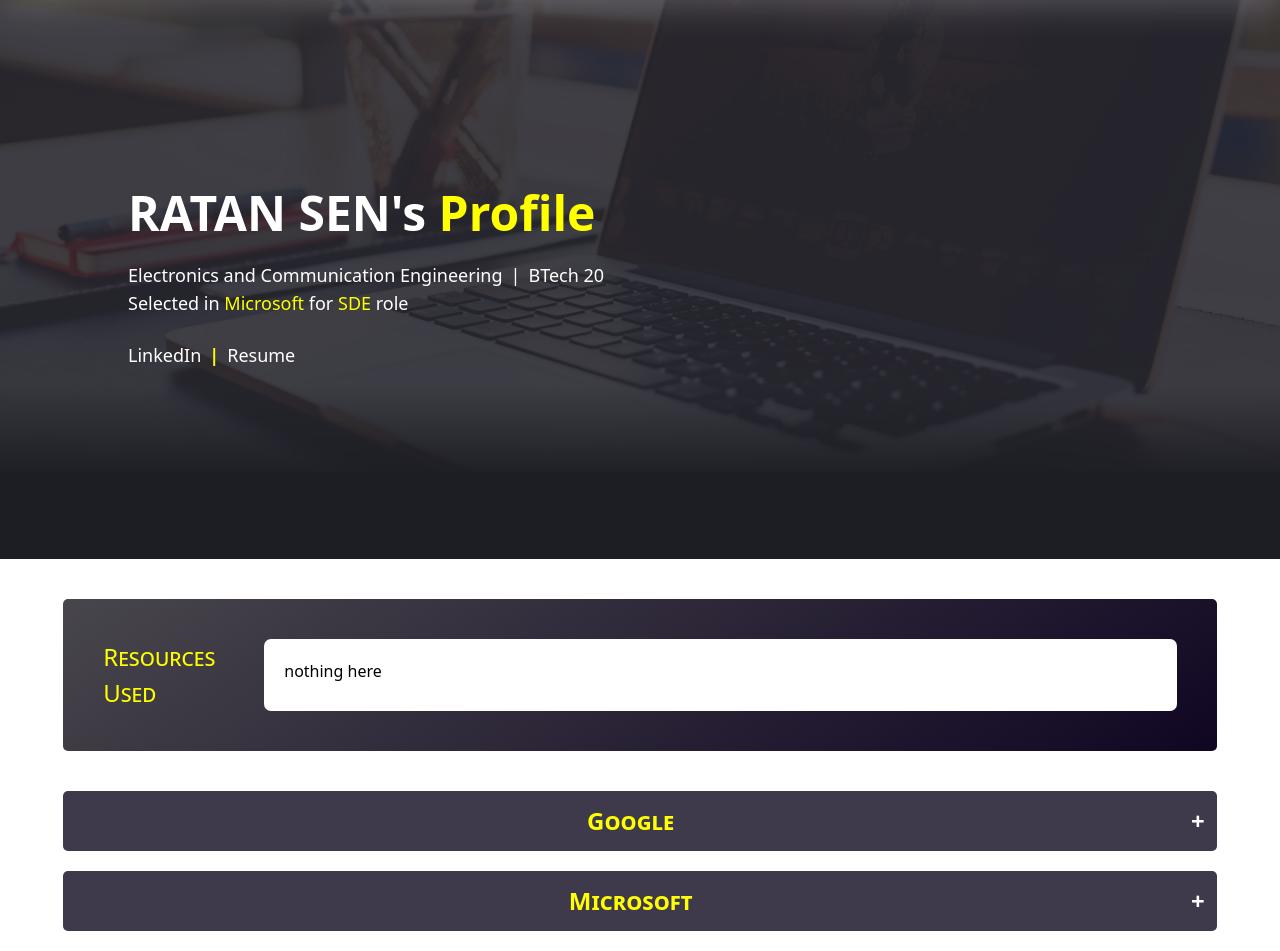
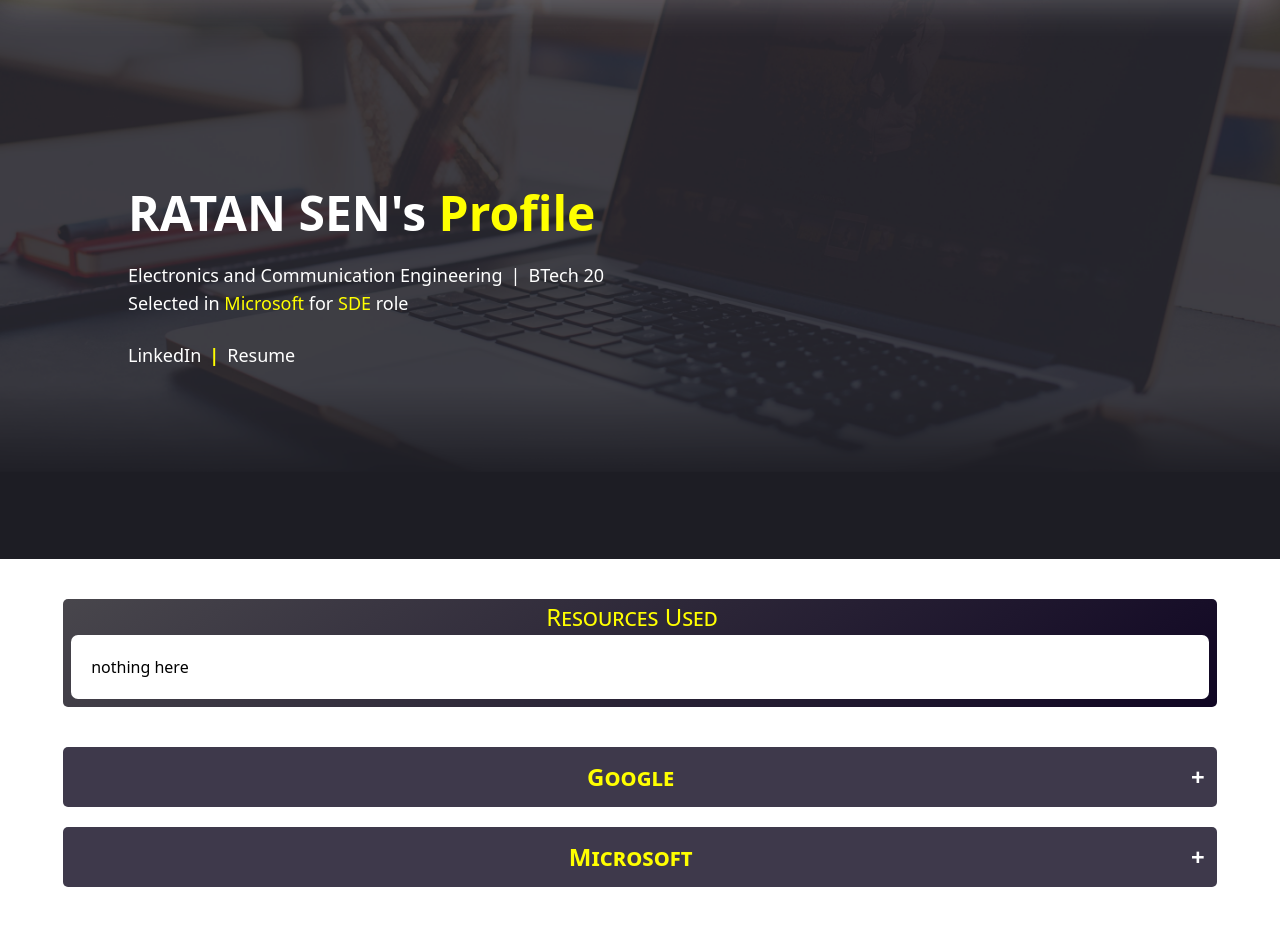
Before and after one commit to jayantjaiswal100/Cepstrum, a Django app: page /cepstrum/inplex/5 in a window 1280 px wide. Shown: the part 171-1122 px from the top of the page. After the commit the page ends 1058 px from the top, so only its background shows below. Run offline with Django 3.2, Linux system fonts and the light colour scheme; a user stored in the database is signed in; data comes from the database, SQL or seed files in the repository; parts of the project's set-up code (start-up, migrations or seed data) failed here and were passed over; some libraries are stand-ins or nearby versions.

Commit message:
ui change

```diff
--- a/inplex/templates/inplex/detail.html
+++ b/inplex/templates/inplex/detail.html
@@ -95,20 +95,26 @@
 
     .resources {
         display: flex;
-        flex-direction: row;
+        flex-direction: column;
         justify-content: space-between;
         background: linear-gradient(326deg, rgba(16, 6, 35, 1) 0%, rgb(72, 70, 76) 100%);
         font-weight: 500;
         font-size: 1.2rem;
         color: #fff;
-        padding: 5vh;
+    padding: 1vh 1vh;
+    padding-top:0 ;
         margin-top: 5vh;
         margin-bottom: 5vh;
         margin-left: 3vh;
         margin-right: 3vh;
 border-radius: 5px;
     }
-
+.round_detail{
+    display: flex;
+    width: 100%;
+    justify-content: space-evenly;
+    padding:2vh 0vw 1.5vh 0vw ;
+}
     .resources_container {
         background-color: white;
         border-radius: 7px;
@@ -219,6 +225,9 @@ border-radius: 5px;
     transition: max-height 0.2s ease-out;
 
 }
+.desc p{
+    font-weight: 400;
+}
 .active1:after {
         content: "\2212";
     }
@@ -275,18 +284,16 @@ border-radius: 5px;
                     {% if i.experience1 != "" %}
                     <div class="resources">
                         <div class="round_detail">
-                            <div style="color: yellow;" class="font-size">Round 1:</div>
-                            <div class="font-size">Round Type:
-                        </div>
-                        <div style="color: yellow;" class="font-size">{{i.roundtype1}}</div>
-                        <div class="font-size">Difficulty type:
-                    </div>
-                    <div style="color: yellow;" class="font-size">{{i.difficulty1}}</div>
+                            <div style="color: yellow;" class="font-size">Round 1</div>
+
+                            <div  class="font-size" style="font-weight: 200;">Type: <span style="font-weight: 700;">{{i.roundtype1}}</span></div>
+
+                            <div  class="font-size" style="font-weight: 200;"> Difficulty: <span  style="font-weight: 700;">{{i.difficulty1}}</span></div>
                 </div>
 
 
                 <div class="desc font-size">
-                    <b> Experience:</b>
+
                     {{i.experience1|safe}}
                 </div>
             </div>
@@ -294,18 +301,16 @@ border-radius: 5px;
             {% if i.experience2 != "" %}
             <div class="resources">
                 <div class="round_detail">
-                    <div style="color: yellow;" class="font-size">Round 2:</div>
-                    <div class="font-size">Round Type:
-                </div>
-                <div style="color: yellow;" class="font-size">{{i.roundtype2}}</div>
-                <div class="font-size">Difficulty type:
-            </div>
-            <div style="color: yellow;" class="font-size">{{i.difficulty2}}</div>
+                    <div style="color: yellow;" class="font-size">Round 2</div>
+
+                <div  class="font-size" style="font-weight: 200;">Type: <span style="font-weight: 700;">{{i.roundtype2}}</span></div>
+
+            <div  class="font-size" style="font-weight: 200;"> Difficulty: <span  style="font-weight: 700;">{{i.difficulty2}}</span></div>
         </div>
 
 
         <div class="desc font-size">
-            <b> Experience:</b>
+
             {{i.experience2|safe}}
         </div>
     </div>
@@ -313,18 +318,16 @@ border-radius: 5px;
     {% if i.experience3 != "" %}
     <div class="resources">
         <div class="round_detail">
-            <div style="color: yellow;" class="font-size">Round 3:</div>
-            <div class="font-size">Round Type:
-        </div>
-        <div style="color: yellow;" class="font-size">{{i.roundtype3}}</div>
-        <div class="font-size">Difficulty type:
-    </div>
-    <div style="color: yellow;" class="font-size">{{i.difficulty3}}</div>
+            <div style="color: yellow;" class="font-size">Round 3</div>
+
+            <div  class="font-size" style="font-weight: 200;">Type: <span style="font-weight: 700;">{{i.roundtype3}}</span></div>
+
+            <div  class="font-size" style="font-weight: 200;"> Difficulty: <span  style="font-weight: 700;">{{i.difficulty3}}</span></div>
 </div>
 
 
 <div class="desc font-size">
-    <b> Experience:</b>
+
     {{i.experience3|safe}}
 </div>
 </div>
@@ -332,18 +335,16 @@ border-radius: 5px;
 {% if i.experience4 != "" %}
 <div class="resources">
     <div class="round_detail">
-        <div style="color: yellow;" class="font-size">Round 4:</div>
-        <div class="font-size">Round Type:
-    </div>
-    <div style="color: yellow;" class="font-size">{{i.roundtype4}}</div>
-    <div class="font-size">Difficulty type:
-</div>
-<div style="color: yellow;" class="font-size">{{i.difficulty4}}</div>
+        <div style="color: yellow;" class="font-size">Round 4</div>
+
+        <div  class="font-size" style="font-weight: 200;">Type: <span style="font-weight: 700;">{{i.roundtype4}}</span></div>
+
+        <div  class="font-size" style="font-weight: 200;"> Difficulty: <span  style="font-weight: 700;">{{i.difficulty4}}</span></div>
 </div>
 
 
 <div class="desc font-size">
-    <b> Experience:</b>
+
     {{i.experience4|safe}}
 </div>
 </div>
@@ -351,18 +352,16 @@ border-radius: 5px;
 {% if i.experience5 != "" %}
 <div class="resources">
     <div class="round_detail">
-        <div style="color: yellow;" class="font-size">Round 5:</div>
-        <div class="font-size">Round Type:
-    </div>
-    <div style="color: yellow;" class="font-size">{{i.roundtype5}}</div>
-    <div class="font-size">Difficulty type:
-</div>
-<div style="color: yellow;" class="font-size">{{i.difficulty5}}</div>
+        <div style="color: yellow;" class="font-size">Round 5</div>
+
+        <div  class="font-size" style="font-weight: 200;">Type: <span style="font-weight: 700;">{{i.roundtype5}}</span></div>
+
+        <div  class="font-size" style="font-weight: 200;"> Difficulty: <span  style="font-weight: 700;">{{i.difficulty5}}</span></div>
 </div>
 
 
 <div class="desc font-size">
-    <b> Experience:</b>
+
     {{i.experience5|safe}}
 </div>
 </div>
@@ -370,18 +369,16 @@ border-radius: 5px;
 {% if i.experience6 != "" %}
 <div class="resources">
     <div class="round_detail">
-        <div style="color: yellow;" class="font-size">Round 6:</div>
-        <div class="font-size">Round Type:
-    </div>
-    <div style="color: yellow;" class="font-size">{{i.roundtype6}}</div>
-    <div class="font-size">Difficulty type:
-</div>
-<div style="color: yellow;" class="font-size">{{i.difficulty6}}</div>
+        <div style="color: yellow;" class="font-size">Round 6</div>
+
+        <div  class="font-size" style="font-weight: 200;">Type: <span style="font-weight: 700;">{{i.roundtype6}}</span></div>
+
+        <div  class="font-size" style="font-weight: 200;"> Difficulty: <span  style="font-weight: 700;">{{i.difficulty6}}</span></div>
 </div>
 
 
 <div class="desc font-size">
-    <b> Experience:</b>
+
     {{i.experience6|safe}}
 </div>
 </div>
@@ -389,17 +386,15 @@ border-radius: 5px;
 {% if i.experience7 != "" %}
 <div class="resources">
     <div class="round_detail">
-        <div style="color: yellow;" class="font-size">Round 7:</div>
-        <div class="font-size">Round Type: </div>
-        <div style="color: yellow;" class="font-size">{{i.roundtype7}}</div>
-        <div class="font-size">Difficulty type:
-    </div>
-    <div style="color: yellow;" class="font-size">{{i.difficulty7}}</div>
+        <div style="color: yellow;" class="font-size">Round 7</div>
+
+        <div  class="font-size" style="font-weight: 200;">Type: <span style="font-weight: 700;">{{i.roundtype7}}</span></div>
+
+        <div  class="font-size" style="font-weight: 200;"> Difficulty: <span  style="font-weight: 700;">{{i.difficulty7}}</span></div>
 </div>
 
+<div class="desc font-size">
 
-<div class="desc font-size">
-    <b> Experience:</b>
     {{i.experience7|safe}}
 </div>
 </div>
```
